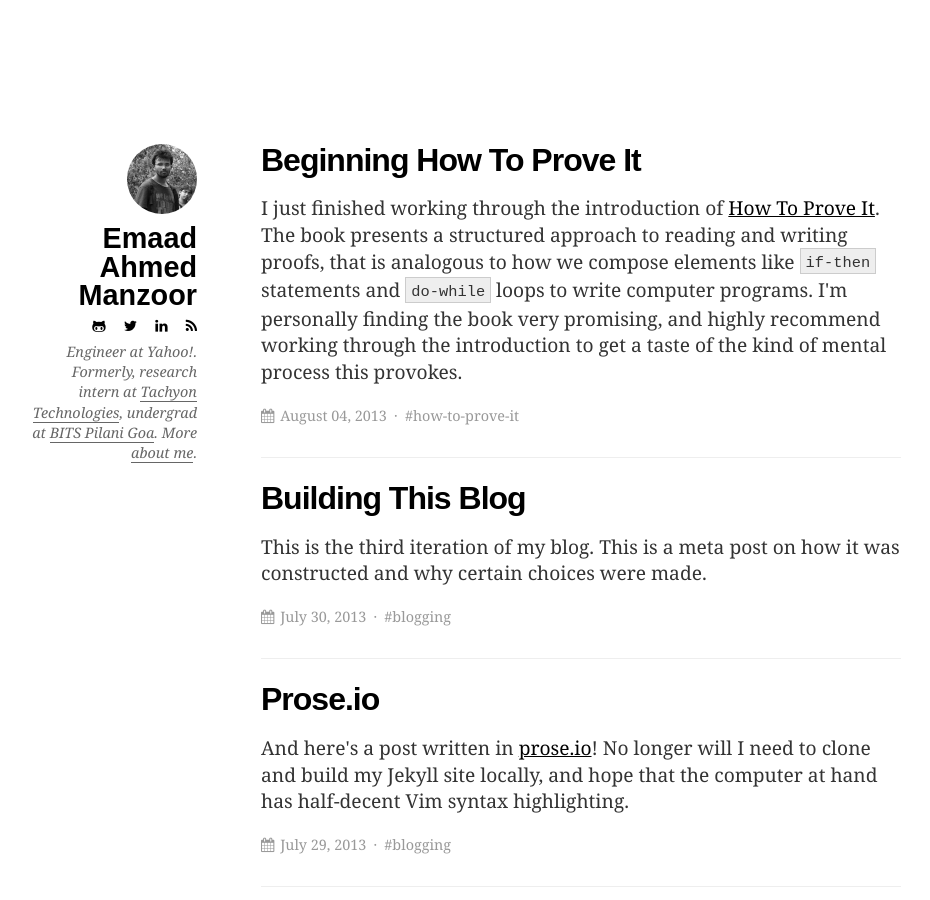
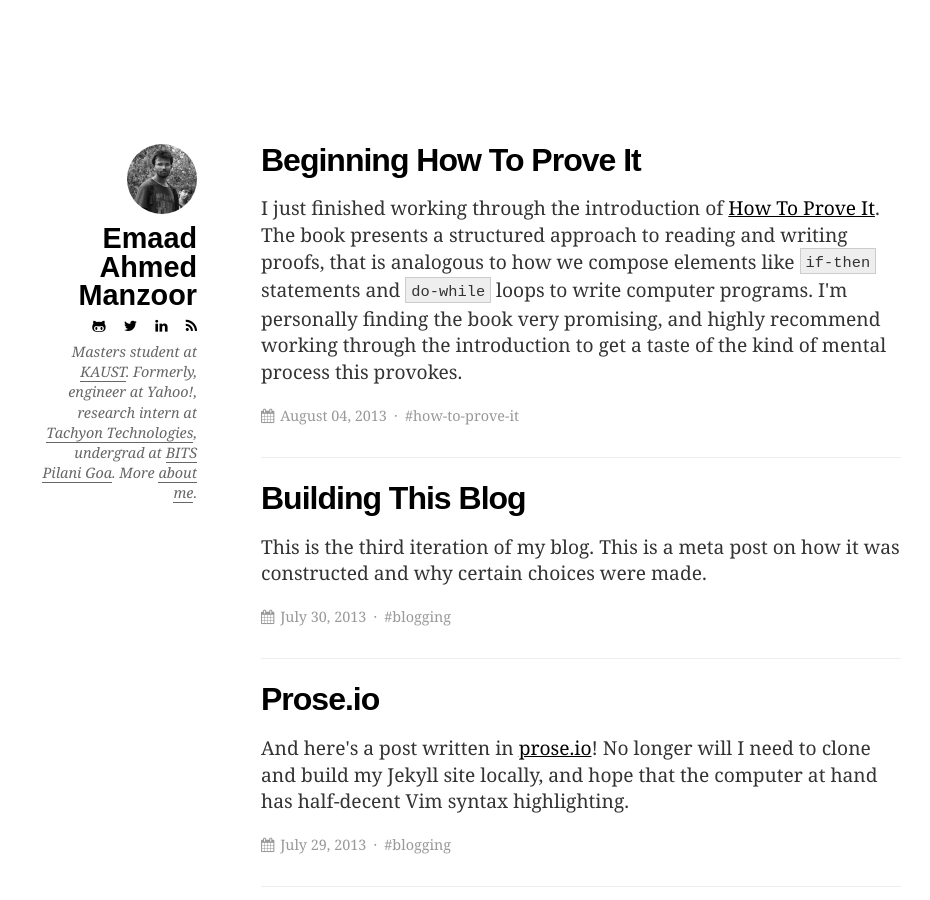
Before and after one commit to ganpatrao/ganpatrao.github.io, a Jekyll site: the page built from index.html, in a window 1280 px wide and 900 px high. Shown: the whole window, without its empty margins (123-1053 px from the left). Built offline with Jekyll 4.4.1, drawn with Linux system fonts in a browser that asks for light colours.

Commit message:
Update, I'm a student now!

```diff
--- a/_config.yml
+++ b/_config.yml
@@ -6,8 +6,8 @@ url: "http://eyeshalfclosed.com"
 author_name: Emaad Ahmed Manzoor
 author_image_path: /images/author-image.jpeg
 author_bio: |
-    Engineer at Yahoo!.
-    Formerly, research intern at <a href=http://tachyon.in/>Tachyon Technologies</a>,
+    Masters student at <a href=http://www.kaust.edu.sa/>KAUST</a>.
+    Formerly, engineer at Yahoo!, research intern at <a href=http://tachyon.in/>Tachyon Technologies</a>,
     undergrad at <a href=http://www.bits-pilani.ac.in/Goa/>BITS Pilani Goa</a>.
     More <a href=/about/>about me</a>.
 
```
